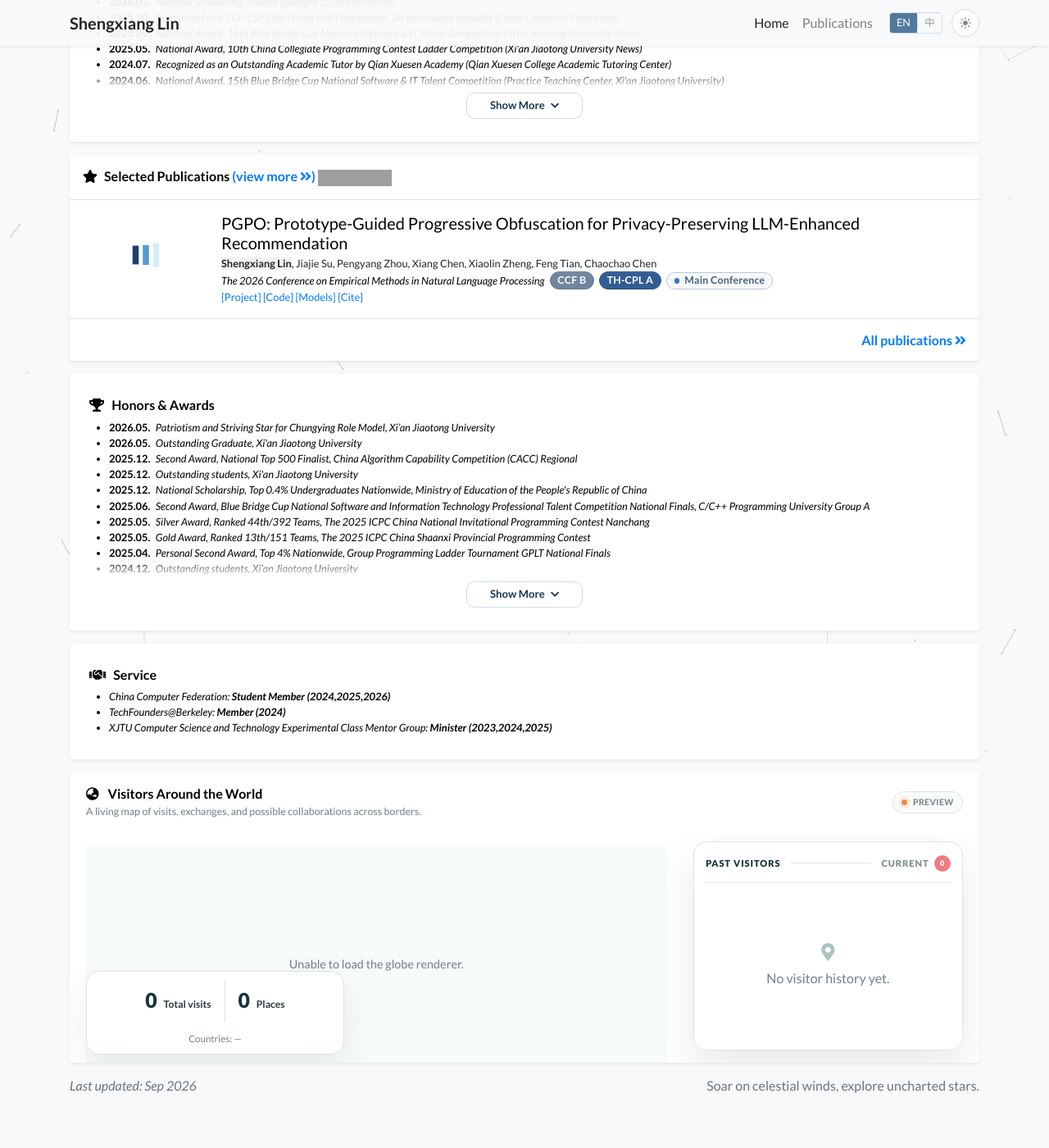
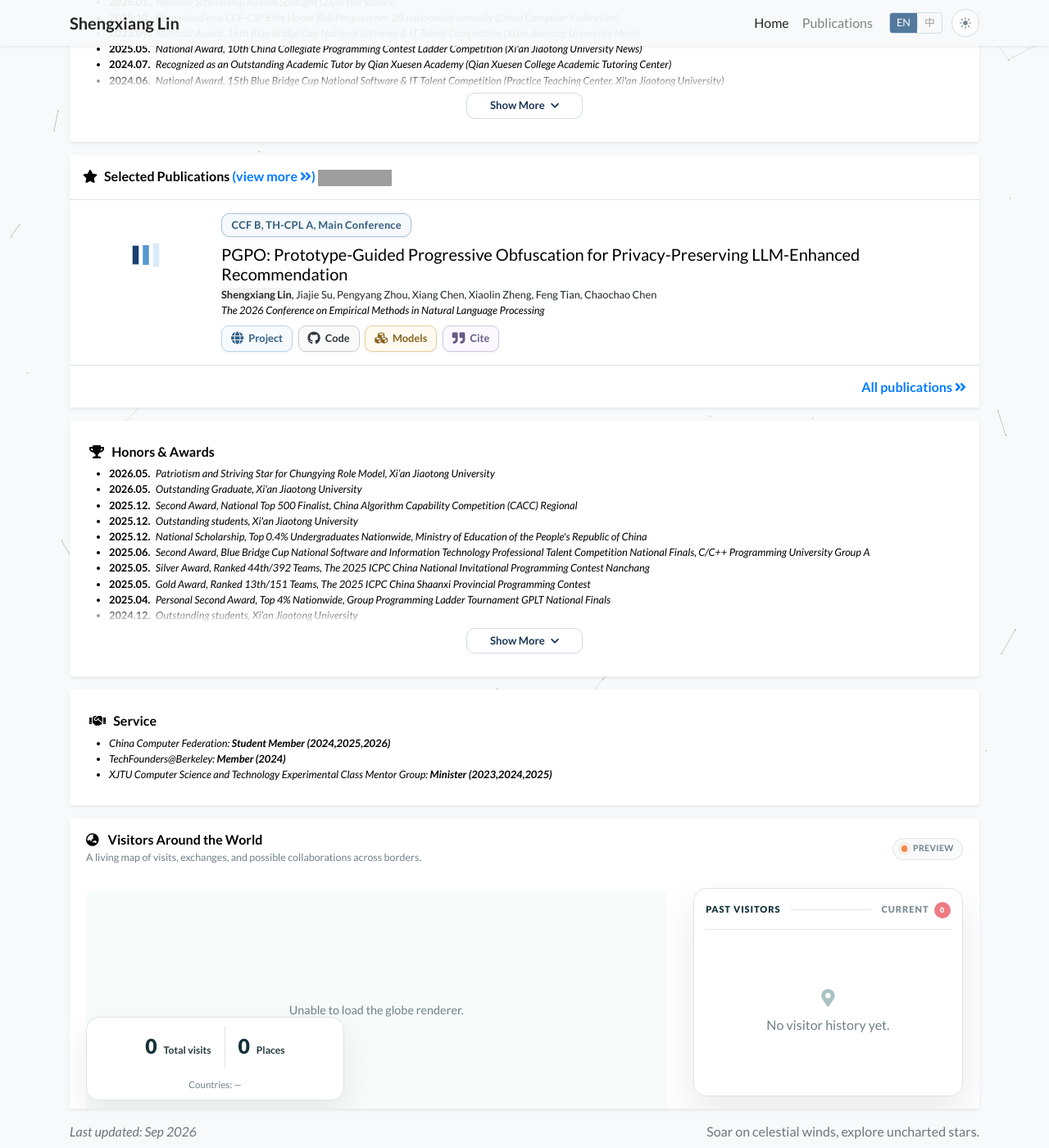
Before and after one commit to Shengxiang-Lin/Shengxiang-Lin.github.io, a Jekyll site: the page built from index.html, in a window 1280 px wide and 1400 px high, scrolled down 1224 px. Shown: the whole window at 82% size. Built offline with Jekyll 4.4.1, drawn with Linux system fonts in a browser that asks for light colours; a style sheet for code colours, icons or effects is not loaded; before the commit the page ends 2576 px from its top, so only the background shows below that; grey boxes are pictures that could not be loaded.

Commit message:
Redesign publication metadata and resource links
* Add reusable publication action buttons

* Redesign publication metadata and links

* Use consolidated PGPO publication metadata

* Use consolidated publication metadata

* Style publication metadata and resource buttons

* Bust cached publication styles

* Polish publication metadata rendering

* Remove superseded publication tag styles

```diff
--- /dev/null
+++ b/_includes/widgets/publication_actions.html
@@ -0,0 +1,38 @@
+{% assign item = include.item %}
+{% if item.links %}
+<div class="publication-actions" aria-label="Publication resources">
+    {% for link in item.links %}
+        {% assign label = link[0] %}
+        {% assign href = link[1] %}
+        {% assign target = "_blank" %}
+        {% if link[1].url %}
+            {% assign href = link[1].url %}
+            {% assign target = link[1].target | default: "_blank" %}
+        {% endif %}
+
+        {% assign action_class = "default" %}
+        {% assign icon_class = "fas fa-external-link-alt" %}
+        {% if label == "Project" or label == "Project Page" %}
+            {% assign action_class = "project" %}
+            {% assign icon_class = "fas fa-globe" %}
+        {% elsif label == "Code" %}
+            {% assign action_class = "code" %}
+            {% assign icon_class = "fab fa-github" %}
+        {% elsif label == "Models" or label == "Model" %}
+            {% assign action_class = "models" %}
+            {% assign icon_class = "fas fa-cubes" %}
+        {% elsif label == "Cite" or label == "BibTeX" %}
+            {% assign action_class = "cite" %}
+            {% assign icon_class = "fas fa-quote-right" %}
+        {% elsif label == "Paper" or label == "PDF" or label == "arXiv" %}
+            {% assign action_class = "paper" %}
+            {% assign icon_class = "fas fa-file-pdf" %}
+        {% endif %}
+
+        <a class="publication-action publication-action-{{ action_class }}" target="{{ target }}" href="{{ href }}">
+            <i class="{{ icon_class }}" aria-hidden="true"></i>
+            <span>{{ label }}</span>
+        </a>
+    {% endfor %}
+</div>
+{% endif %}
--- a/_includes/widgets/publication_item.html
+++ b/_includes/widgets/publication_item.html
@@ -5,22 +5,19 @@
             <img data-src="{{ item.cover }}" alt="{{ item.title }}" class="lazy w-100 rounded-sm" src="assets/images/empty_300x200.png">
         </div>
         <div class="col-md-9 col-xl-10 p-3 pl-md-0">
+            {% if item.pub_tags %}
+            <div class="publication-meta-box">{{ item.pub_tags | join: ", " }}</div>
+            {% endif %}
             <h5 class="mt-0 mb-1 font-weight-normal">{{ item.title }}</h5>
             <p class="mt-0 mb-0 small">{% include widgets/author_list.html authors=item.authors %}</p>
-            <p class="mt-0 mb-0 small">{{item.pub_pre}}<i>{{ item.pub }}</i>{{ item.pub_post }} {{ item.pub_date }} {{ item.pub_last }}</p>
+            {% if item.pub or item.pub_pre or item.pub_post or item.pub_date %}
+            <p class="mt-0 mb-0 small">{{item.pub_pre}}<i>{{ item.pub }}</i>{{ item.pub_post }} {{ item.pub_date }}</p>
+            {% endif %}
             {% unless include.hide_abstract %}
             <p class="mt-0 mb-0 small text-muted">{{ item.abstract }}</p>
             {% endunless %}
 
-            <p class="small pb-0 mb-0 lh-125 text-muted abstract-links">
-                {% for link in item.links %}
-                {% if link[1].url %}
-                <a target="{{ link[1]['target'] }}" href="{{ link[1]['url'] }}">[{{ link[0] }}]</a>
-                {% else %}
-                <a target="_blank" href="{{ link[1] }}">[{{ link[0] }}]</a>
-                {% endif %}
-                {% endfor %}
-            </p>
+            {% include widgets/publication_actions.html item=item %}
 
         </div>
     </div>
@@ -31,21 +28,18 @@
     <div class="card-img-overlay d-flex align-items-start flex-column" style="background-color: rgba(255, 255, 255, 0.85);">
         <div class="mb-auto"></div>
         <div>
+            {% if item.pub_tags %}
+            <div class="publication-meta-box">{{ item.pub_tags | join: ", " }}</div>
+            {% endif %}
             <h5 class="mt-0 mb-1 font-weight-normal">{{ item.title }}</h5>
             <p class="mt-0 mb-0 small">{% include widgets/author_list.html authors=item.authors %}</p>
-            <p class="mt-0 mb-0 small">{{item.pub_pre}}<i>{{ item.pub }}</i>{{ item.pub_post }} {{ item.pub_date }} {{ item.pub_last }}</p>
+            {% if item.pub or item.pub_pre or item.pub_post or item.pub_date %}
+            <p class="mt-0 mb-0 small">{{item.pub_pre}}<i>{{ item.pub }}</i>{{ item.pub_post }} {{ item.pub_date }}</p>
+            {% endif %}
             {% unless include.hide_abstract %}
             <p class="mt-0 mb-0 small text-muted">{{ item.abstract }}</p>
             {% endunless %}
-            <p class="small pb-0 mb-0 lh-125 text-muted abstract-links">
-                {% for link in item.links %}
-                {% if link[1].url %}
-                <a target="{{ link[1]['target'] }}" href="{{ link[1]['url'] }}">[{{ link[0] }}]</a>
-                {% else %}
-                <a target="_blank" href="{{ link[1] }}">[{{ link[0] }}]</a>
-                {% endif %}
-                {% endfor %}
-            </p>
+            {% include widgets/publication_actions.html item=item %}
         </div>
     </div>
 </div>
--- a/_layouts/default.html
+++ b/_layouts/default.html
@@ -33,7 +33,7 @@
     <link rel="preconnect" href="https://fonts.googleapis.com">
     <link rel="preconnect" href="https://fonts.gstatic.com" crossorigin>
     <link href="https://fonts.googleapis.com/css2?family=Lato:ital,wght@0,300;0,400;0,700;0,900;1,300;1,400;1,700;1,900&family=Raleway:ital,wght@0,300;0,400;0,500;1,300;1,400;1,500&display=swap" rel="stylesheet">
-    <link rel="stylesheet" href="{{ '/assets/css/global.css' | relative_url }}?v=20260914-1">
+    <link rel="stylesheet" href="{{ '/assets/css/global.css' | relative_url }}?v=20260921-1">
     {% if page.visitor_globe %}
     <link rel="stylesheet" href="{{ '/assets/css/visitor-globe.css' | relative_url }}?v=20260912-1">
     {% endif %}
--- a/assets/css/global.css
+++ b/assets/css/global.css
@@ -420,93 +420,189 @@ html[data-theme="dark"] .author-self {
     background-color: #21262d;
 }
 
-
-/* ===== Semantic Publication Tags =====
-   Rank tags communicate venue/ranking level with solid fills.
-   Type tags communicate presentation/publication attributes with outlined pills. */
-.tag {
+/* ===== Publication meta box + resource actions ===== */
+.publication-meta-box {
     display: inline-flex;
     align-items: center;
-    vertical-align: 0.08em;
-    min-height: 1.7em;
-    margin-left: 0.22rem;
-    padding: 0.16rem 0.55rem;
-    border-radius: 999px;
-    font-size: 0.78rem;
+    max-width: 100%;
+    margin: 0 0 0.55rem 0;
+    padding: 0.38rem 0.72rem;
+    border: 1.5px solid #a9bfd2;
+    border-radius: 10px;
+    color: #315d7e;
+    background: #f5f9fc;
+    box-shadow: 0 2px 5px rgba(49, 93, 126, 0.08);
+    font-size: 0.80rem;
     font-weight: 700;
     line-height: 1.15;
-    letter-spacing: 0.01em;
-    white-space: nowrap;
+    letter-spacing: 0.015em;
+    white-space: normal;
 }
 
-/* Rank hierarchy: A is deliberately visually heavier than B. */
-.tag-rank {
-    color: #ffffff;
-    border: 1px solid transparent;
-    box-shadow: inset 0 1px 0 rgba(255, 255, 255, 0.10);
+.publication-actions {
+    display: flex;
+    flex-wrap: wrap;
+    gap: 0.42rem;
+    margin-top: 0.55rem;
 }
 
-.tag-rank-a {
-    background: #315d93;
-    border-color: #294f7e;
+.publication-action {
+    display: inline-flex;
+    align-items: center;
+    gap: 0.38rem;
+    min-height: 2rem;
+    padding: 0.34rem 0.68rem;
+    border: 1px solid #cfd8e1;
+    border-radius: 9px;
+    background: #ffffff;
+    color: #38516a;
+    box-shadow: 0 1px 3px rgba(15, 35, 55, 0.06);
+    font-size: 0.80rem;
+    font-weight: 700;
+    line-height: 1;
+    text-decoration: none !important;
+    transition:
+        transform 0.16s ease,
+        box-shadow 0.16s ease,
+        border-color 0.16s ease,
+        background-color 0.16s ease,
+        color 0.16s ease;
 }
 
-.tag-rank-b {
-    background: #70869e;
-    border-color: #657a91;
+.publication-action:hover {
+    transform: translateY(-1px);
+    box-shadow: 0 4px 10px rgba(15, 35, 55, 0.10);
 }
 
-/* Type tags are intentionally lighter than ranking tags. */
-.tag-type {
-    --tag-dot: #4f7da8;
-    gap: 0.38rem;
-    color: #49627a;
-    border: 1px solid #b8c8d7;
-    background: #f7fafc;
-    font-weight: 600;
+.publication-action i {
+    font-size: 0.98rem;
 }
 
-.tag-type::before {
-    content: "";
-    width: 0.42rem;
-    height: 0.42rem;
-    flex: 0 0 0.42rem;
-    border-radius: 50%;
-    background: var(--tag-dot);
+.publication-action-project {
+    color: #315f88;
+    border-color: #bdd3e6;
+    background: #f7fbff;
 }
 
-.tag-type-main {
-    --tag-dot: #3478bd;
+.publication-action-project:hover {
+    color: #244f76;
+    border-color: #93b9d8;
+    background: #eef7fd;
 }
 
-.tag-type-oral {
-    --tag-dot: #d98b2b;
+.publication-action-code {
+    color: #30363d;
+    border-color: #c9ced3;
+    background: #fafafa;
 }
 
-.tag-type-poster {
-    --tag-dot: #8064b3;
+.publication-action-code:hover {
+    color: #171a1d;
+    border-color: #aeb5bc;
+    background: #f2f3f4;
 }
 
-html[data-theme="dark"] .tag-rank-a {
-    background: #3d6ea8;
-    border-color: #4a7db8;
+.publication-action-models {
+    color: #87621b;
+    border-color: #e3cf9c;
+    background: #fffaf0;
 }
 
-html[data-theme="dark"] .tag-rank-b {
-    background: #526a82;
-    border-color: #607a94;
+.publication-action-models:hover {
+    color: #6f4e0f;
+    border-color: #d4b86f;
+    background: #fff5df;
 }
 
-html[data-theme="dark"] .tag-type {
-    color: #afc0cf;
-    border-color: #415469;
-    background: #18222d;
+.publication-action-cite {
+    color: #685a86;
+    border-color: #d0c6e0;
+    background: #fbf9ff;
+}
+
+.publication-action-cite:hover {
+    color: #554575;
+    border-color: #b8a8d1;
+    background: #f5f0fc;
+}
+
+.publication-action-paper {
+    color: #a23a3a;
+    border-color: #e5bdbd;
+    background: #fff8f8;
+}
+
+.publication-action-paper:hover {
+    color: #842d2d;
+    border-color: #d99d9d;
+    background: #fff0f0;
+}
+
+html[data-theme="dark"] .publication-meta-box {
+    color: #bdd0e0;
+    border-color: #48647b;
+    background: #17222d;
+    box-shadow: 0 2px 7px rgba(0, 0, 0, 0.18);
+}
+
+html[data-theme="dark"] .publication-action {
+    color: #c3cfdb;
+    border-color: #3c4a58;
+    background: #161d25;
+    box-shadow: 0 1px 3px rgba(0, 0, 0, 0.24);
+}
+
+html[data-theme="dark"] .publication-action:hover {
+    box-shadow: 0 4px 12px rgba(0, 0, 0, 0.32);
+}
+
+html[data-theme="dark"] .publication-action-project {
+    color: #9bc5e8;
+    border-color: #3d627f;
+    background: #152331;
+}
+
+html[data-theme="dark"] .publication-action-code {
+    color: #d0d7de;
+    border-color: #46515c;
+    background: #1a2027;
+}
+
+html[data-theme="dark"] .publication-action-models {
+    color: #e2c675;
+    border-color: #665b35;
+    background: #252116;
+}
+
+html[data-theme="dark"] .publication-action-cite {
+    color: #c6b5e4;
+    border-color: #5c4f72;
+    background: #211c2a;
+}
+
+html[data-theme="dark"] .publication-action-paper {
+    color: #efaaaa;
+    border-color: #714444;
+    background: #2a1b1b;
 }
 
 @media (max-width: 575.98px) {
-    .tag {
-        margin-top: 0.18rem;
-        margin-left: 0.12rem;
+    .publication-meta-box {
+        margin-bottom: 0.42rem;
+        padding: 0.32rem 0.60rem;
+        border-radius: 8px;
         font-size: 0.74rem;
     }
+
+    .publication-actions {
+        gap: 0.34rem;
+        margin-top: 0.42rem;
+    }
+
+    .publication-action {
+        min-height: 1.85rem;
+        padding: 0.30rem 0.58rem;
+        border-radius: 8px;
+        font-size: 0.75rem;
+    }
 }
```
Also changed, not shown: _publications/2025/2025-pub-1.md (+2 -1 lines), _publications/2026/2026-pgpo.md (+4 -1 lines).
